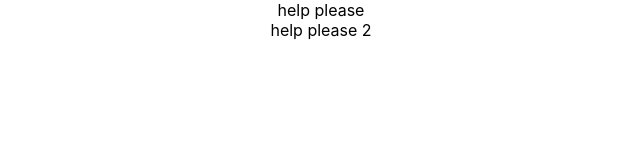
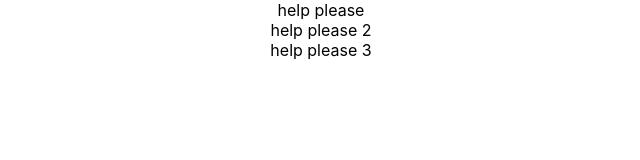
Before and after one commit to Jabbypappy/group-calculator, a React (Create React App) app: page / in a window 1280 px wide. Shown: the top 160 px of the page, without its empty margins (319-959 px from the left). Built offline with nearby package versions, Linux system fonts and the light colour scheme.

Commit message:
Help [x3]

```diff
--- a/src/App.js
+++ b/src/App.js
@@ -6,6 +6,7 @@ function App() {
       <header className="App-header"></header>
       <div>help please</div>
       <div>help please 2</div>
+      <div>help please 3</div>
     </div>
   );
 }
```
